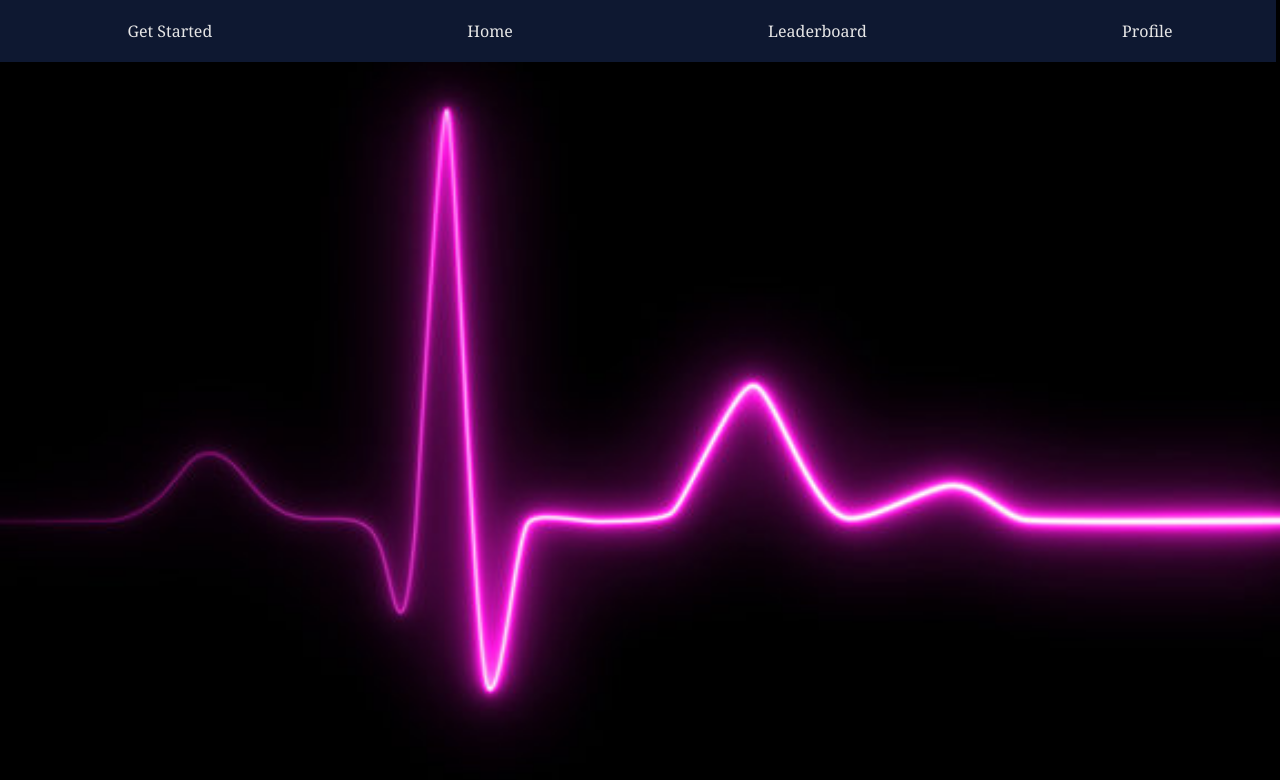
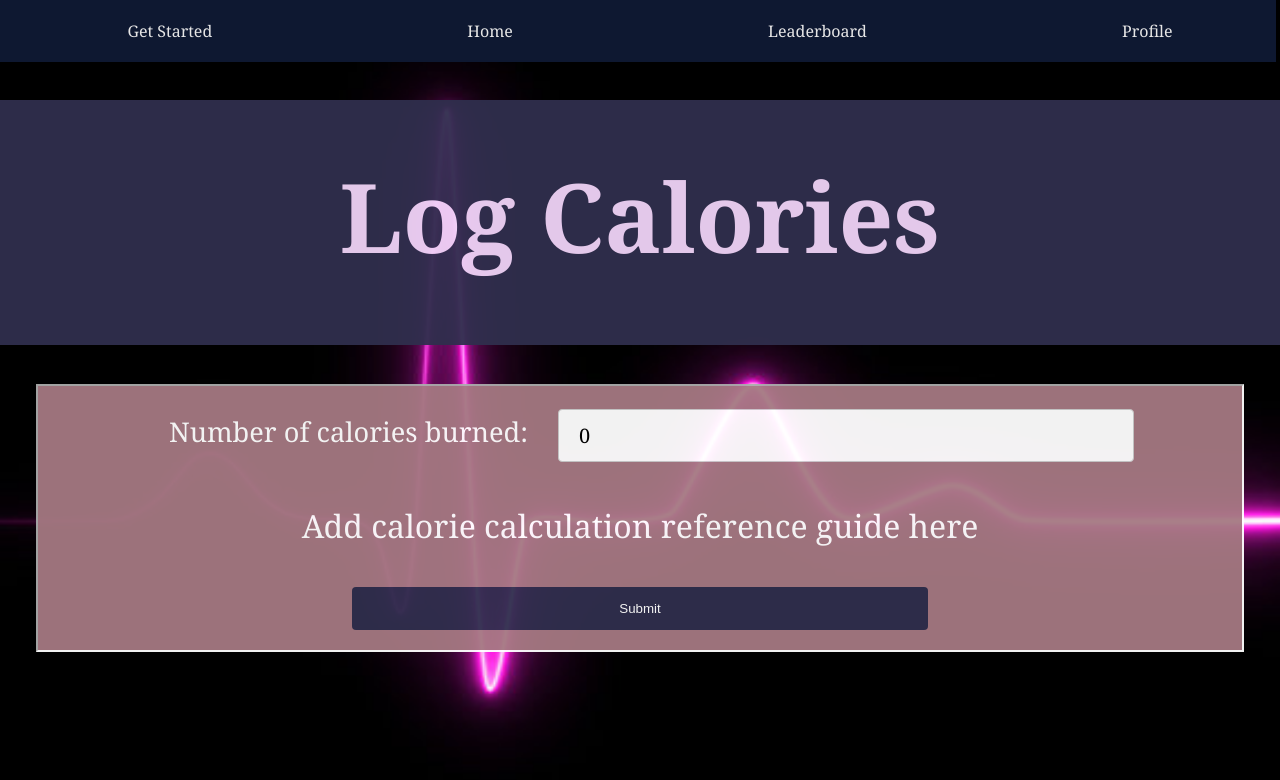
Before and after one commit to CS222-UIUC/course-project-group-101, a React (Create React App) app in the folder frontend/calorie-clash/: page /log-calories in a window 1280 px wide. Shown: the top 780 px of the page. Built offline with nearby package versions, Linux system fonts and the light colour scheme.

Commit message:
Styled the form and fixed an input bug

```diff
--- a/frontend/calorie-clash/src/App.js
+++ b/frontend/calorie-clash/src/App.js
@@ -9,6 +9,7 @@ import React from 'react';
 import Navbar from './components/Navbar';
 import { BrowserRouter as Router, Routes, Route}
     from 'react-router-dom';
+import LogCalories from './forms/log-calories';
 // import Home from './pages';
 
 function App() {
@@ -21,6 +22,7 @@ return (
         <Route path='/get-started' element={<Started/>} />
         <Route path='/leaderboard' element={<Leaderboard/>} />
         <Route path='/profile' element={<Profile/>} />
+        <Route path='/log-calories' element={<LogCalories/>} />
     </Routes>
     </Router>
 );
--- a/frontend/calorie-clash/src/forms/log-calories.js
+++ b/frontend/calorie-clash/src/forms/log-calories.js
@@ -1,4 +1,7 @@
 import React from 'react';
+import '../stylesheets/App.css';
+import '../stylesheets/general.css';
+import '../stylesheets/form.css';
 
 //Used https://reactjs.org/docs/forms.html for reference
 
@@ -14,7 +17,7 @@ class LogCalories extends React.Component {
 
     //Handles when form input boxes are changed
     handleChange(event) {
-        this.setState({calories_burned: event.target.calories_burned});
+        this.setState({calories_burned: event.target.value});
     }
 
     //Handles when the form is submitted
@@ -26,13 +29,23 @@ class LogCalories extends React.Component {
     //What the form looks like
     render() {
         return (
-          <form onSubmit={this.handleSubmit}>
-           <label>
-              Number of calories burned:
-              <input type="number" value={this.state.calories_burned} onChange={this.handleChange} />
-            </label>
-            <input type="submit" value="Submit" />
-          </form>
+            <div className='App'>
+                <div id="title" class="center">
+                    <h1 class="center projectname"> Log Calories </h1>
+                </div>
+                <div className="center content">
+                    <form onSubmit={this.handleSubmit}>
+                        <label for = "calories"> Number of calories burned: </label>
+                        <input id = "calories" type="number" value={this.state.calories_burned} onChange={this.handleChange} />
+                        <p className='text'>
+                            Add calorie calculation reference guide here
+                        </p>
+                        <input type="submit" value="Submit" />
+                    </form>
+                </div>
+            </div>
         );
     }
 }
+
+export default LogCalories;
--- a/frontend/calorie-clash/src/pages/profile.js
+++ b/frontend/calorie-clash/src/pages/profile.js
@@ -1,6 +1,8 @@
 import React from 'react';
+import { NavLink as Link } from "react-router-dom";
 import '../stylesheets/App.css';
 import '../stylesheets/general.css';
+import '../forms/log-calories'
 
 /*Opens the getting started page (add correct link when made)*/
 // function signup() {
@@ -13,6 +15,13 @@ const Profile = () => {
       <div className = "content center">
         <h1>Log in to view your profile stats</h1>
       </div>
+      <div class="center content">
+          <h2 class="center subheader">Info</h2>
+          <p class="text">
+              Click below to log your calories burned today! <br></br>
+              <Link id="started" to="/log-calories">Log Calories</Link>
+          </p>
+      </div>
     </div>
   );
 };
--- /dev/null
+++ b/frontend/calorie-clash/src/stylesheets/form.css
@@ -0,0 +1,45 @@
+/*Styles the basic object of the form (submit buttons, input fields, labels)*/
+label {
+    font-size: 170%;
+    opacity: 1;
+    color: white;
+    text-align: center;
+    padding: 2% 2%;
+}
+
+/**Used https://www.w3schools.com/css/css_form.asp for reference**/
+input[type=text], select {
+    width: 50%;
+    font-family: Georgia, 'Times New Roman', Times, serif;
+    font-size: 20px;
+    padding: 12px 20px;
+    margin: 10px 0;
+    display: inline-block;
+    border: 1px solid #ccc;
+    border-radius: 4px;
+    box-sizing: border-box;
+}
+
+input[type=number], select {
+    width: 50%;
+    font-family: Georgia, 'Times New Roman', Times, serif;
+    font-size: 20px;
+    padding: 12px 20px;
+    margin: 10px 0;
+    display: inline-block;
+    border: 1px solid #ccc;
+    border-radius: 4px;
+    box-sizing: border-box;
+}
+
+input[type=submit] {
+    opacity: 1;
+    width: 50%;
+    background-color: #302f4d;
+    color: white;
+    padding: 14px 20px;
+    margin: 8px 0;
+    border: none;
+    border-radius: 4px;
+    cursor: pointer;
+}
```
